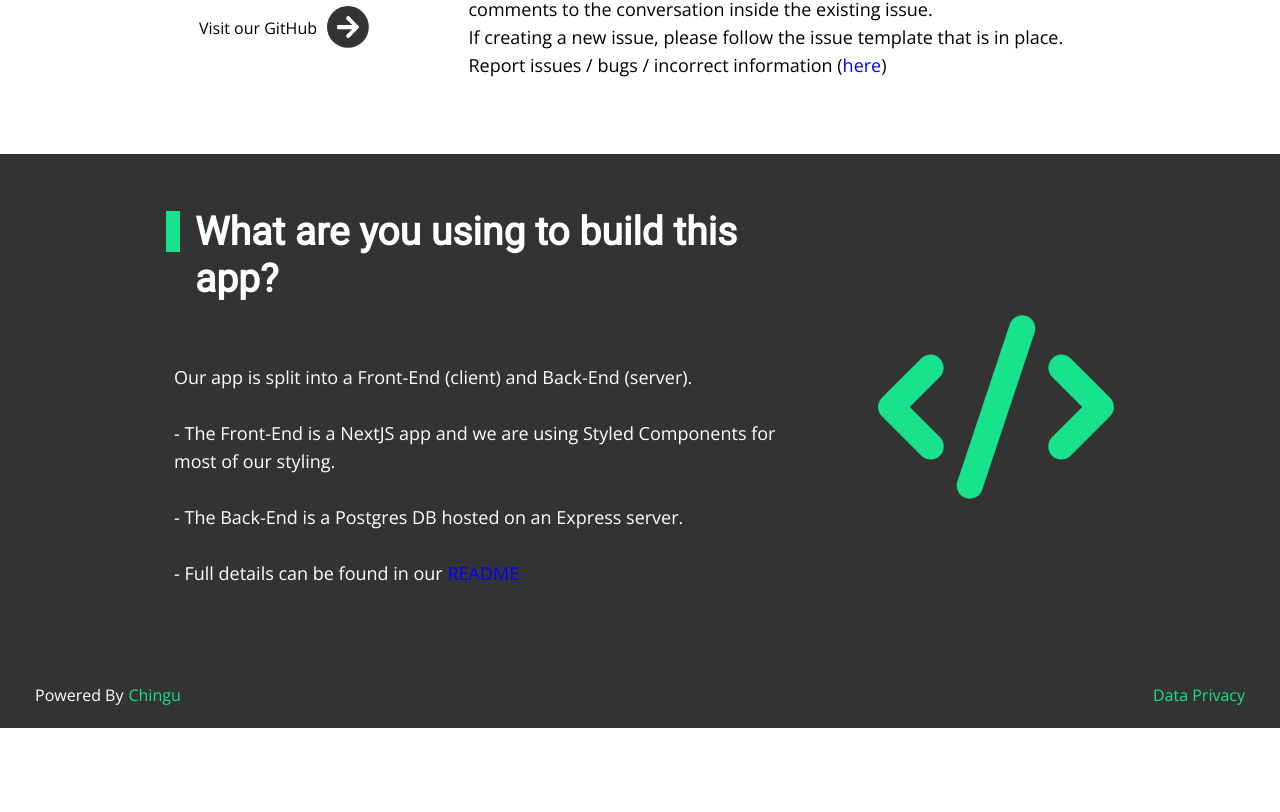
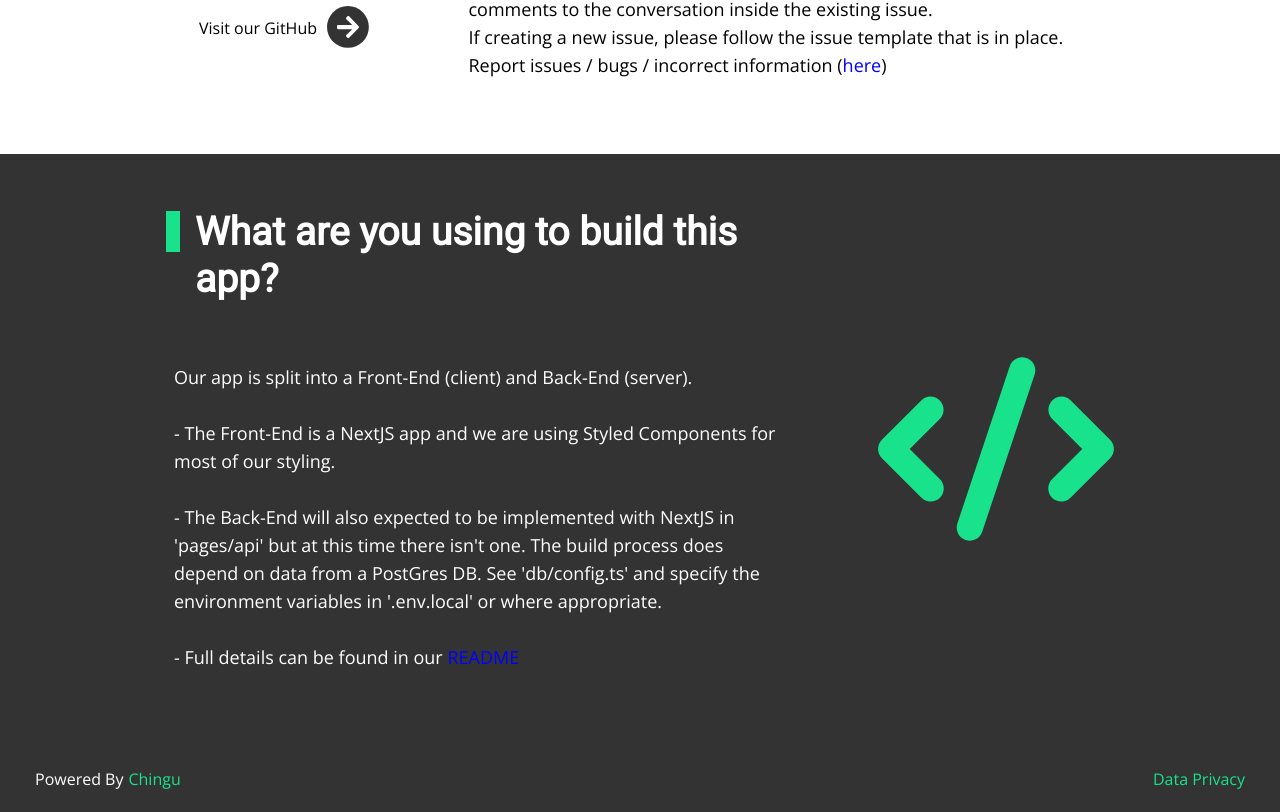
Before and after one commit to chingu-voyages/moonshot-chingu-quiz, a Next.js app: page /about in a window 1280 px wide. Shown: the part 2154-2966 px from the top of the page. Before the commit the page ends 2882 px from the top, so only its background shows below. Built offline with nearby package versions, Linux system fonts and the light colour scheme; no server answers.

Commit message:
Update the paragraph on the back-end (#154)

```diff
--- a/components/aboutUs/Resources.tsx
+++ b/components/aboutUs/Resources.tsx
@@ -1,6 +1,6 @@
 import React from "react";
 import Link from "next/link";
-import styled         from "styled-components";
+import styled from "styled-components";
 import { breakpoint } from "../../frontend-config";
 
 // Styles
@@ -313,7 +313,10 @@ export const ABOUT_DATA = [
         most of our styling.
         <br />
         <br />
-        - The Back-End is a Postgres DB hosted on an Express server.
+        - The Back-End will also expected to be implemented with NextJS in
+        'pages/api' but at this time there isn't one. The build process does
+        depend on data from a PostGres DB. See 'db/config.ts' and specify the
+        environment variables in '.env.local' or where appropriate.
         <br />
         <br />- Full details can be found in our {repoGitLink}
       </>
```
